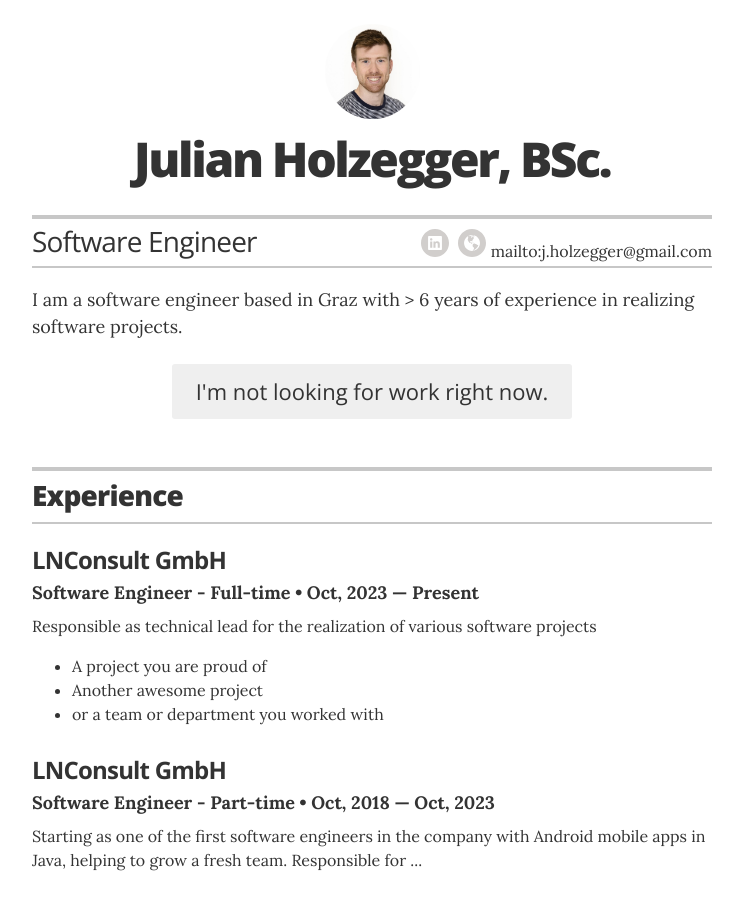
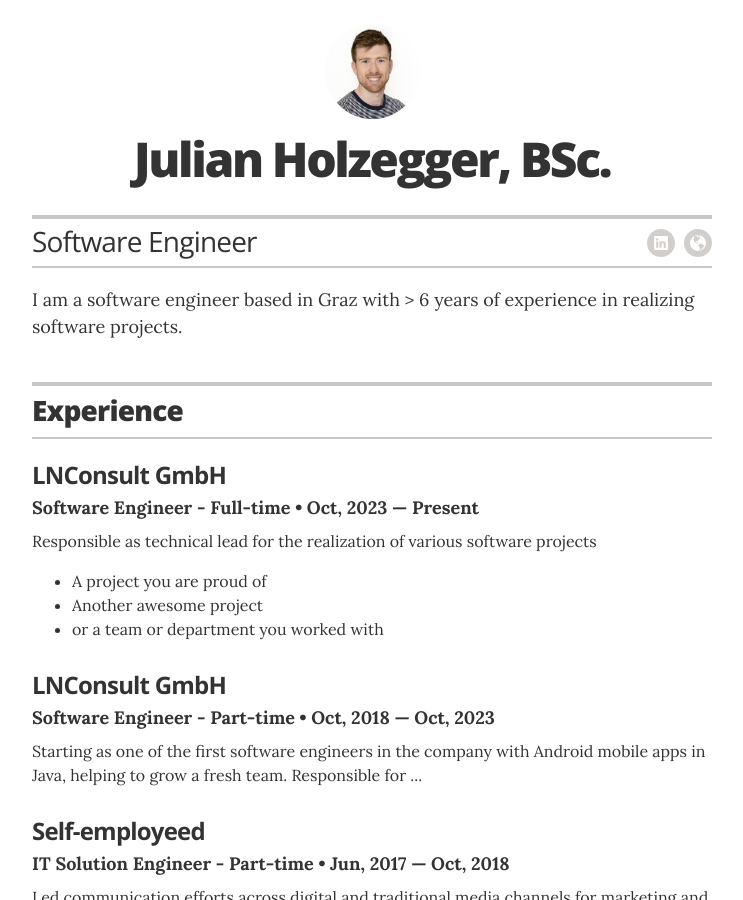
Before and after one commit to julh16/julh16.github.io, a Jekyll site: the page built from index.html, in a window 1280 px wide and 900 px high. Shown: the whole window, without its empty margins (268-1011 px from the left). Built offline with Jekyll 4.4.1, drawn with Linux system fonts in a browser that asks for light colours.

Commit message:
fix: removed mail text

```diff
--- a/_includes/icon-links.html
+++ b/_includes/icon-links.html
@@ -38,8 +38,6 @@
   <li class="icon-link-item"><a href="mailto:{{ site.resume_contact_email }}" class="icon-link" itemprop="sameAs">{% include icons/icon-website.html %}</a></li>
   {% endif %}
 
-  mailto:{{ site.resume_contact_email }}
-
 
   <!-- Instagram link -->
   {% if site.resume_social_links.resume_instagram_url %}
--- a/_layouts/resume.html
+++ b/_layouts/resume.html
@@ -38,13 +38,6 @@
         <div class="executive-summary" itemprop="description">
           {{ site.resume_header_intro }}
         </div>
-
-        {% if site.resume_looking_for_work == 'yes' %}
-        <a href="mailto:{{ site.resume_contact_email }}" class="contact-button no-print" itemprop="email">Contact me</a>
-        {% elsif site.resume_looking_for_work == 'no' %}
-        <a class="contact-button not-looking no-print">I'm not looking for work right now.</a>
-        {% else %}
-        {% endif %}
 
       </header>
 
```
